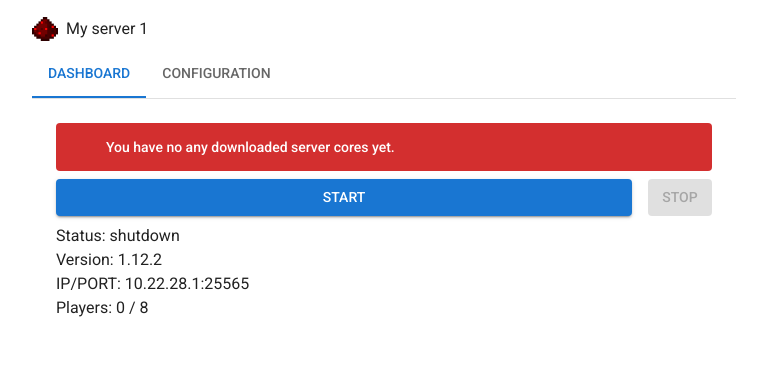
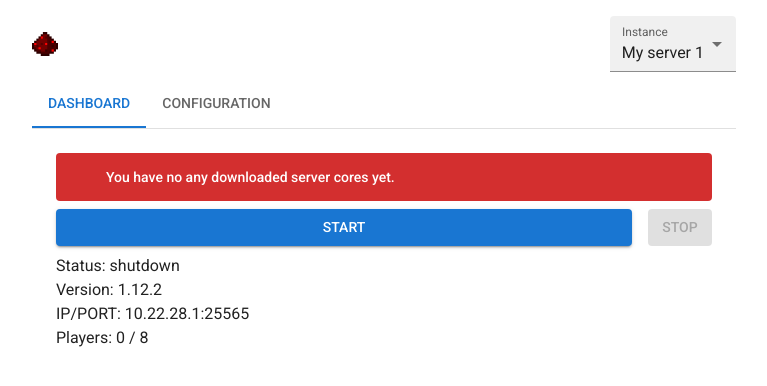
Before and after one commit to kotleni/redstone, a Next.js app: page / in a window 1280 px wide. Shown: the top 386 px of the page, without its empty margins (256-1023 px from the left). Built offline with nearby package versions, Linux system fonts and the light colour scheme; some icons are missing; what @mui/material-nextjs would draw is missing.

Commit message:
chore: add selector for instances ui

```diff
--- a/src/app/page.tsx
+++ b/src/app/page.tsx
@@ -1,6 +1,14 @@
 'use client';
 
-import {Alert, Box, CircularProgress} from '@mui/material';
+import {
+    Alert,
+    Box,
+    CircularProgress,
+    FormControl,
+    InputLabel,
+    MenuItem,
+    Select,
+} from '@mui/material';
 import ReportProblemIcon from '@mui/icons-material/ReportProblem';
 import Tab from '@mui/material/Tab';
 import TabContext from '@mui/lab/TabContext';
@@ -48,9 +56,24 @@ export default function Home() {
                 >
                     You have no any instances yet.
                 </Alert>
-                <div className="flex flex-row gap-2 items-center">
+                <div className="flex flex-row gap-2 items-center justify-between">
                     <Image src={Logo} width={26} height={26} alt="Logo" />
-                    {selectedInstance?.name}
+                    <FormControl variant="filled">
+                        <InputLabel id="demo-simple-select-label">
+                            Instance
+                        </InputLabel>
+                        <Select
+                            labelId="demo-simple-select-label"
+                            id="demo-simple-select"
+                            value={10}
+                            label="Age"
+                            // onChange={handleChange}
+                        >
+                            <MenuItem value={10}>
+                                {selectedInstance?.name}
+                            </MenuItem>
+                        </Select>
+                    </FormControl>
                 </div>
                 <div
                     hidden={
```
